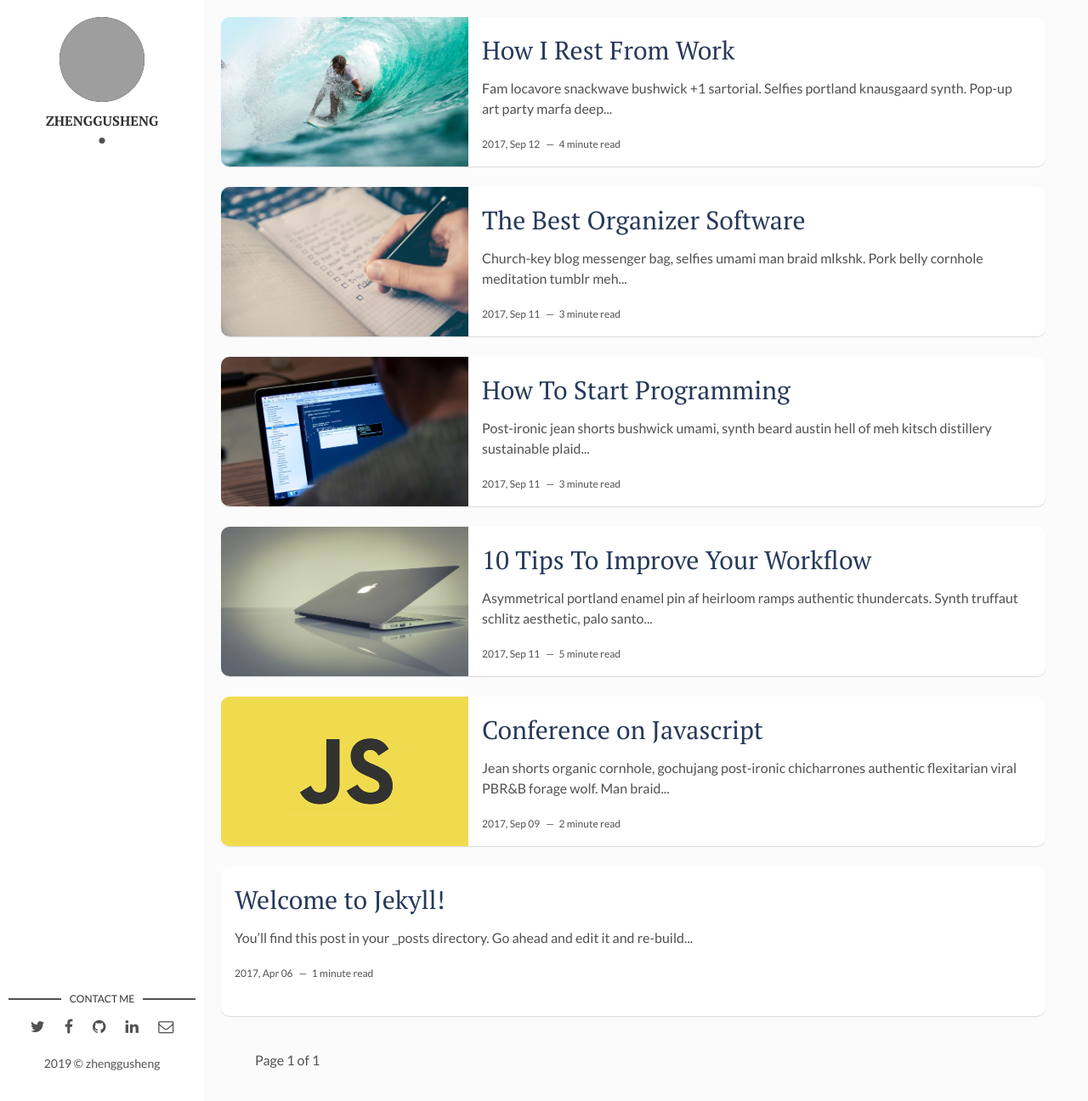
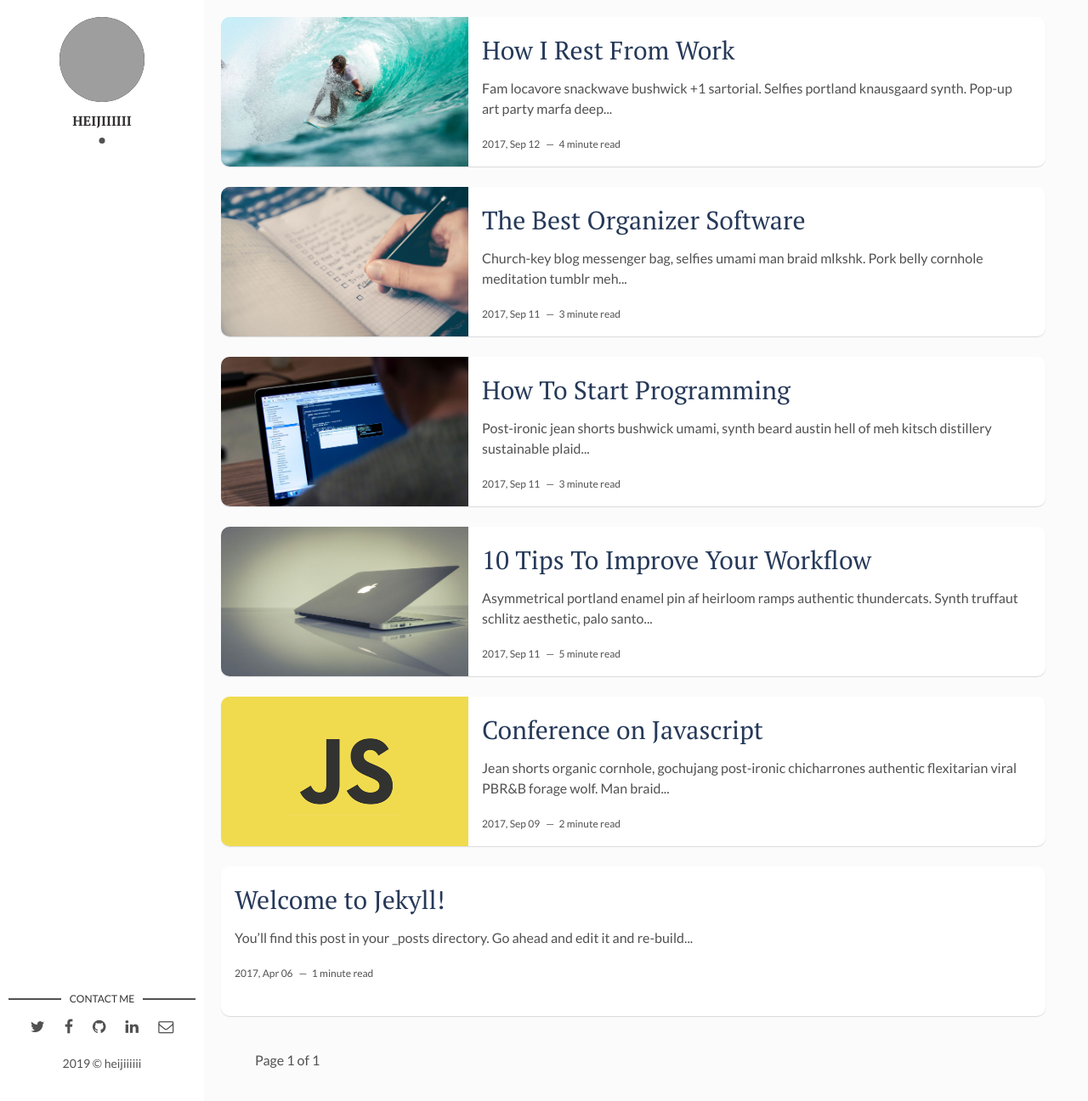
Before and after one commit to heijiiiiii/heijiiiiii.github.io, a Jekyll site: the page built from index.html, in a window 1280 px wide and 1296 px high. Shown: the whole window at 85% size. Built offline with Jekyll 4.4.1, drawn with Linux system fonts in a browser that asks for light colours; the list of posts is cut into pages by our own code; grey boxes are pictures that could not be loaded.

Commit message:
update baseUrl config

```diff
--- a/_config.yml
+++ b/_config.yml
@@ -9,7 +9,7 @@ url: "" # the base hostname & protocol for your site, e.g. http://example.com
 site-twitter: #if your site has a twitter account, enter it here
 
 # Author Settings
-author: zhenggusheng # add your name
+author: heijiiiiii # add your name
 author-img: # add your photo
 about-author: # add description
 social-twitter: # add your Twitter handle
--- a/index.html
+++ b/index.html
@@ -4,11 +4,11 @@ layout: main
 {% for post in paginator.posts %}
 <article class="post">
   {% if post.img %}
-    <a class="post-thumbnail" style="background-image: url({{"/assets/img/" | prepend: site.baseurl | append : post.img}})" href="{{post.url | prepend: site.baseurl}}"></a>
+    <a class="post-thumbnail" style="background-image: url({{"/assets/img/" | prepend: site.baseurl | append : post.img}})" href="{{post.url}}"></a>
   {% else %}
   {% endif %}
   <div class="post-content">
-    <h2 class="post-title"><a href="{{post.url | prepend: site.baseurl}}">{{post.title}}</a></h2>
+    <h2 class="post-title"><a href="{{post.url}}">{{post.title}}</a></h2>
     <p>{{ post.content | strip_html | truncatewords: 15 }}</p>
     <span class="post-date">{{post.date | date: '%Y, %b %d'}}&nbsp;&nbsp;&nbsp;—&nbsp;</span>
     <span class="post-words">{% capture words %}{{ post.content | number_of_words }}{% endcapture %}{% unless words contains "-" %}{{ words | plus: 250 | divided_by: 250 | append: " minute read" }}{% endunless %}</span>
```
Also changed, not shown: _posts/2017-04-06-how-i-rest-from-work.markdown (renamed from blog/_posts/2017-04-06-how-i-rest-from-work.markdown), _posts/2017-04-06-welcome-to-jekyll.markdown (renamed from blog/_posts/2017-04-06-welcome-to-jekyll.markdown), _posts/2017-09-10-conference-on-javascript.markdown (renamed from blog/_posts/2017-09-10-conference-on-javascript.markdown), _posts/2017-09-12-10-tips-to-improve-your-workflow.markdown (renamed from blog/_posts/2017-09-12-10-tips-to-improve-your-workflow.markdown), _posts/2017-09-12-how-to-start-programming.markdown (renamed from blog/_posts/2017-09-12-how-to-start-programming.markdown), _posts/2017-09-12-the-best-organizer-software.markdown (renamed from blog/_posts/2017-09-12-the-best-organizer-software.markdown).
